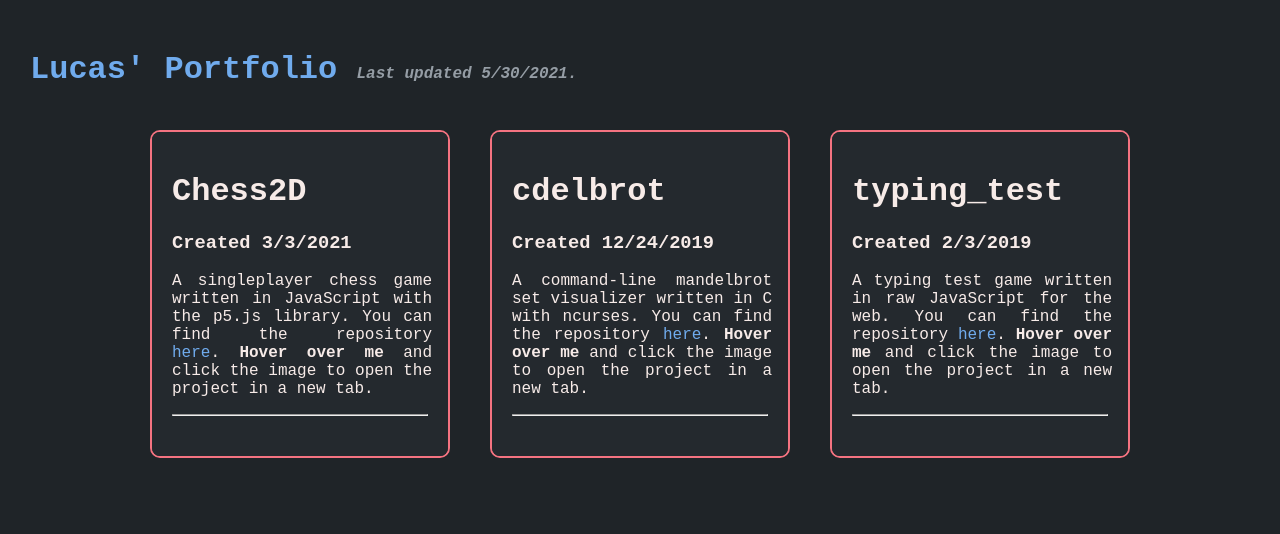
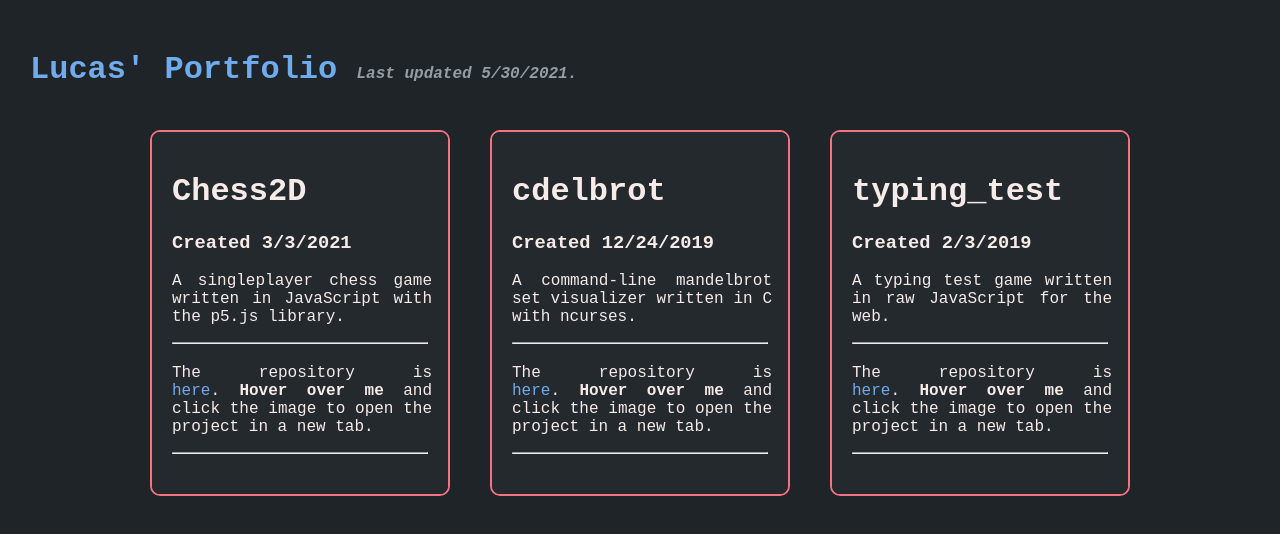
Before and after one commit to lukeathedev/portfolio, a React (Create React App) app: page / in a window 1280 px wide. Shown: the top 534 px of the page. Built offline with nearby package versions, Linux system fonts and the light colour scheme.

Commit message:
Modify Card Layout

```diff
--- a/src/components/Card.js
+++ b/src/components/Card.js
@@ -29,7 +29,9 @@ export default class Card extends React.Component {
         <h1>{this.props.title}</h1>
         {/* Date should be localeDateString or smth */}
         <h3>Created {new Date(this.props.date).toLocaleDateString()}</h3>
-        <p>{this.props.desc} You can find the repository <a href={this.props.repo} target="_blank" rel="noreferrer">here</a>.&nbsp;
+        <p>{this.props.desc}</p>
+        <hr></hr>
+        <p> The repository is <a href={this.props.repo} target="_blank" rel="noreferrer">here</a>.&nbsp;
           <b>Hover over me</b> and click the image to open the project in a new tab.</p>
         <hr></hr>
         <a href={this.props.url} target="_blank" rel="noreferrer">
--- a/src/components/Card.scss
+++ b/src/components/Card.scss
@@ -37,6 +37,7 @@
 .Card:hover {
   // order: 1;
 
+  min-width: 300px;
   width: 50%;
   // background-color: red;
 
```
